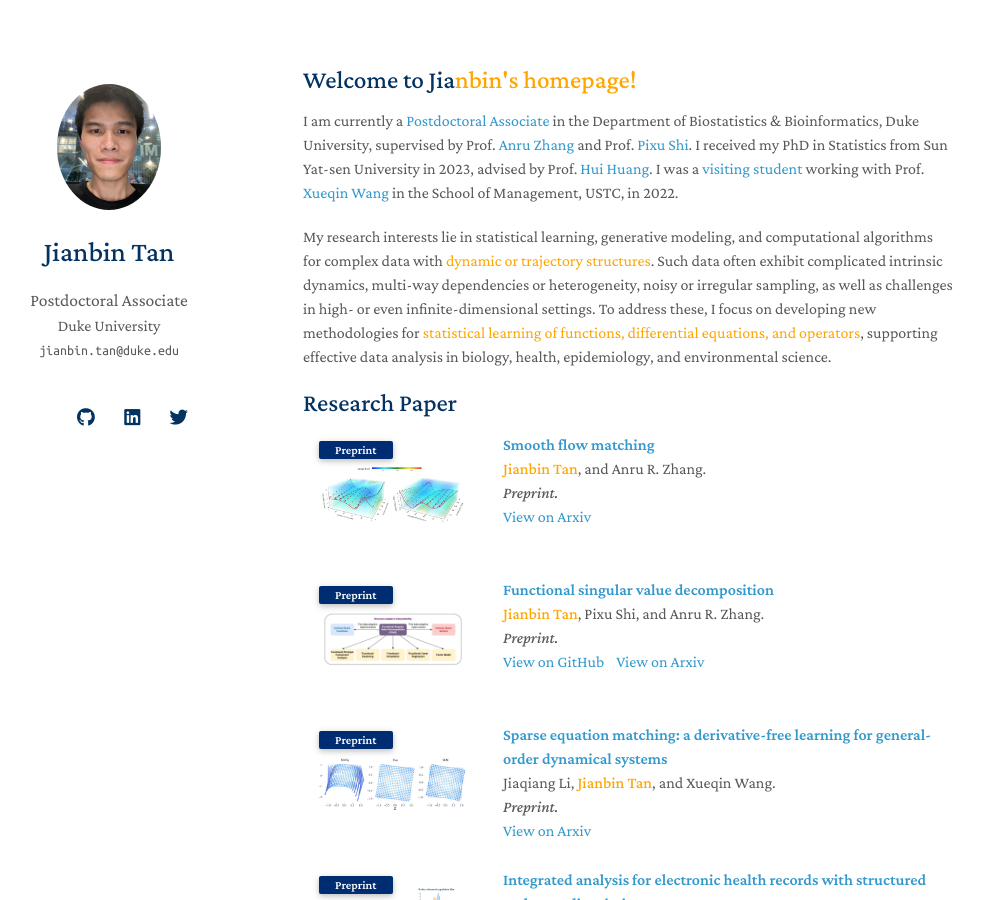
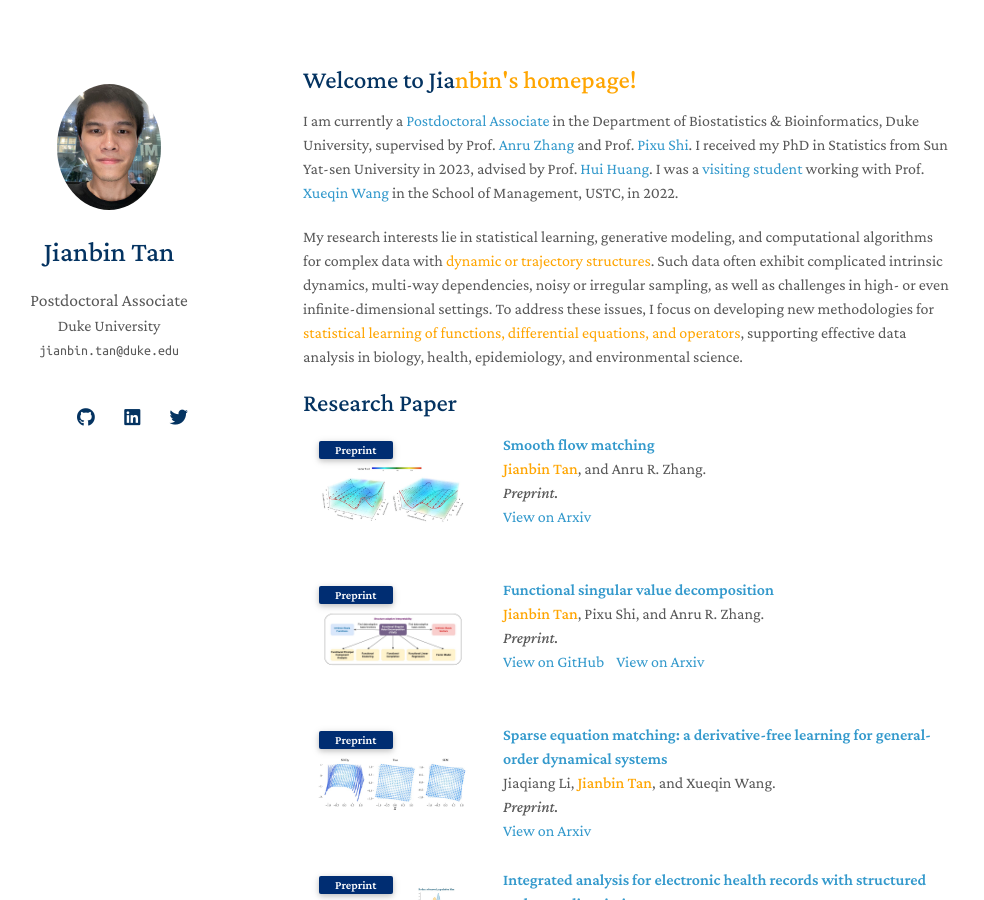
Before and after one commit to Tan-jianbin/Tan-jianbin.github.io, a Jekyll site: the page built from index.md, in a window 1280 px wide and 900 px high. Shown: the whole window, without its empty margins (167-1151 px from the left). Built offline with Jekyll 4.4.1, drawn with Linux system fonts in a browser that asks for light colours; nearby versions of some CDN libraries; a style sheet for code colours, icons or effects is not loaded; our own code applies the rules of GitHub Pages for plain Markdown files.

Commit message:
Update index.md

```diff
--- a/index.md
+++ b/index.md
@@ -6,5 +6,5 @@
 
 I am currently a [Postdoctoral Associate](https://biostat.duke.edu/profile/jianbin-tan) in the Department of Biostatistics & Bioinformatics, Duke University, supervised by Prof. [Anru Zhang](https://anruzhang.github.io) and Prof. [Pixu Shi](https://pixushi.github.io). I received my PhD in Statistics from Sun Yat-sen University in 2023, advised by Prof. [Hui Huang](http://cfas.ruc.edu.cn/kydw/zzyjy/hh/index.htm). I was a [visiting student](https://statlab905.github.io/author/jianbin-tan/) working with Prof. [Xueqin Wang](https://bs.ustc.edu.cn/english/profile.php?id=650) in the School of Management, USTC, in 2022.
 
-My research interests lie in statistical learning, generative modeling, and computational algorithms for complex data with <span style="color: orange;">dynamic or trajectory structures</span>. Such data often exhibit complicated intrinsic dynamics, multi-way dependencies or heterogeneity, noisy or irregular sampling, as well as challenges in high- or even infinite-dimensional settings. To address these, I focus on developing new methodologies for  <span style="color: orange;">statistical learning of functions, differential equations, and operators</span>, supporting effective data analysis in biology, health, epidemiology, and environmental science.
+My research interests lie in statistical learning, generative modeling, and computational algorithms for complex data with <span style="color: orange;">dynamic or trajectory structures</span>. Such data often exhibit complicated intrinsic dynamics, multi-way dependencies, noisy or irregular sampling, as well as challenges in high- or even infinite-dimensional settings. To address these issues, I focus on developing new methodologies for  <span style="color: orange;">statistical learning of functions, differential equations, and operators</span>, supporting effective data analysis in biology, health, epidemiology, and environmental science.
 {% include_relative _includes/publications.md %}
```
